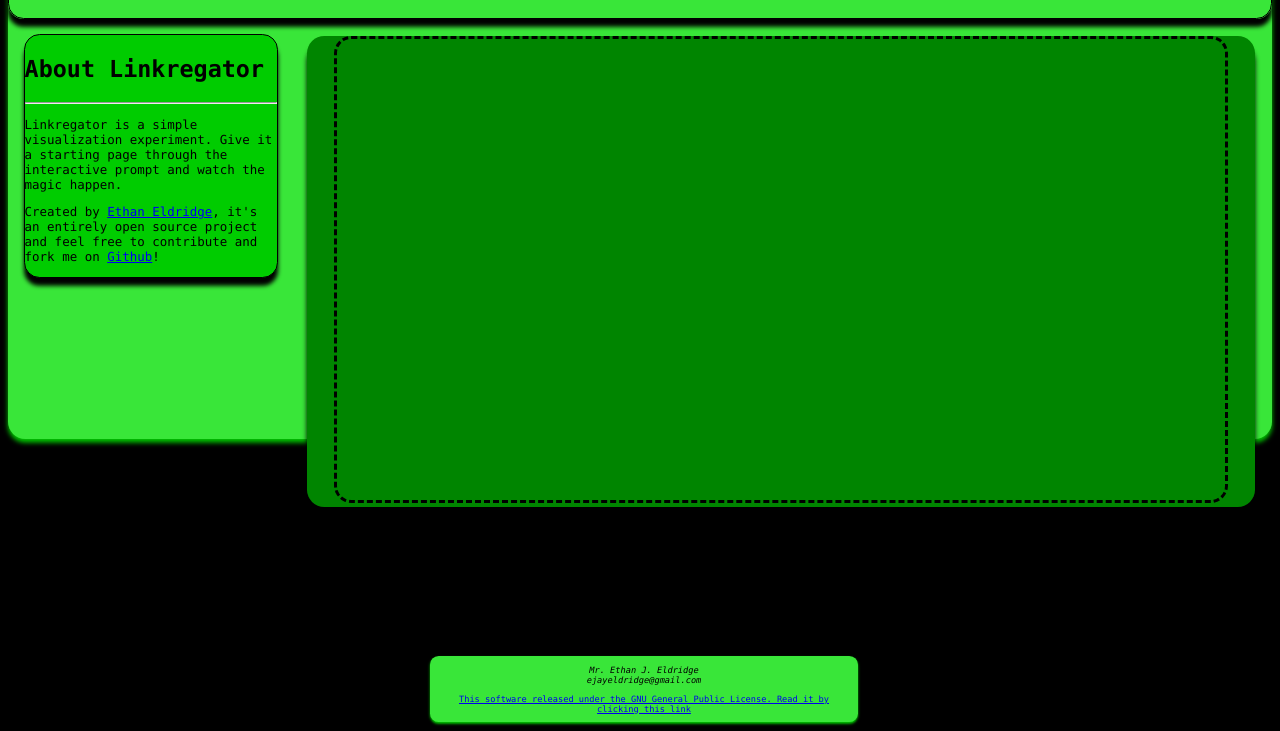
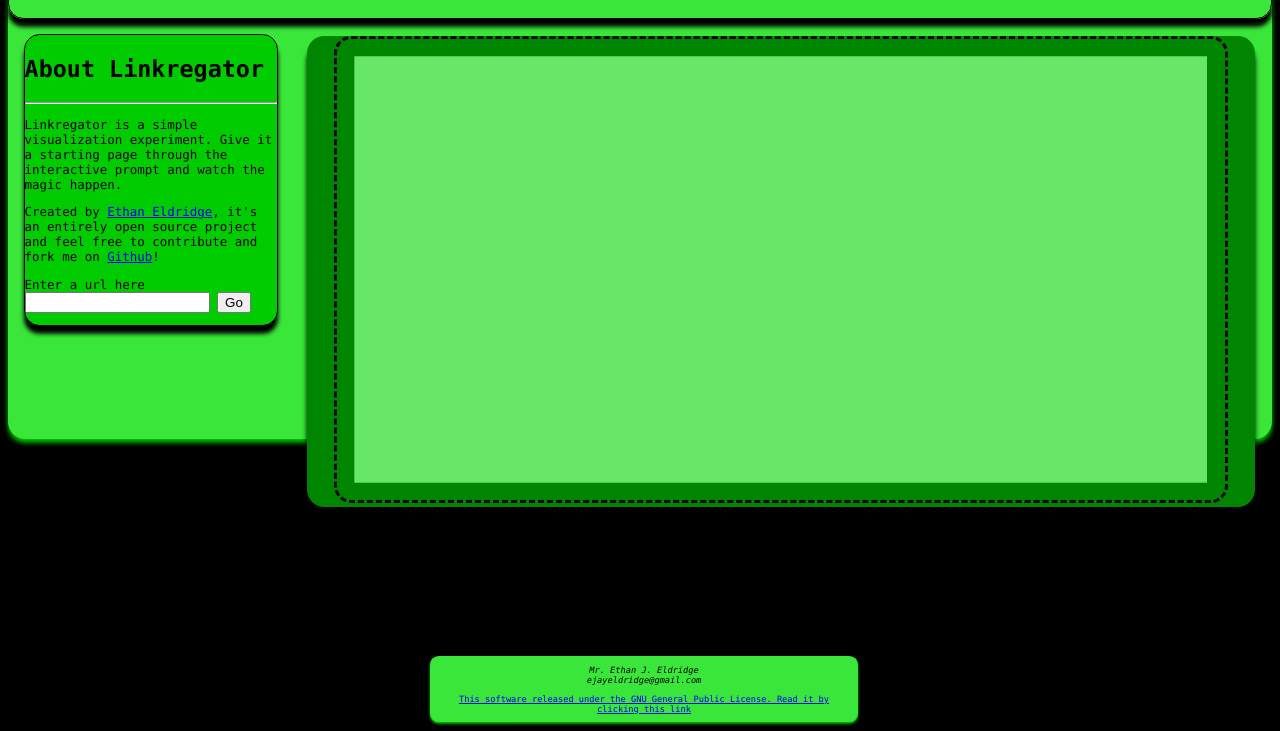
Before and after one commit to EJEHardenberg/Linkregater, a plain HTML site: page index.html in a window 1280 px wide. Shown: the part 69-800 px from the top of the page. Drawn offline with Linux system fonts and the light colour scheme.

Commit message:
Added basic canvas js. Added URL entry and button

```diff
--- a/index.html
+++ b/index.html
@@ -34,6 +34,11 @@
 				<p>
 					Created by <a href="http://www.uvm.edu/~ejeldrid">Ethan Eldridge</a>, it's an entirely open source project and feel free to contribute and fork me on <a href="http://www.github.com/EJEHardenberg/">Github</a>!
 				</p>
+				<p>
+					Enter a url here
+					<input type="text" id="urlEnter" ></input>
+					<input type="button" id="Go" value="Go"></input>
+				</p>
 			</div>
 
 			<!-- The Canvas to visualize on -->
--- /dev/null
+++ b/main.js
@@ -0,0 +1,23 @@
+/* Ethan Eldridge
+ * May 12th 2013
+ * main.js
+ * Interfaces with canvas object and actually does all the interesting things for linkregater
+ *
+ *
+*/
+
+var canvas = document.getElementById('canvas');
+
+//Make sure we got it
+if (canvas && canvas.getContext) {
+  // Get the 2d context of the canvas --only one per canvas
+  var context = canvas.getContext('2d');
+  var cWidth = canvas.width;
+  var cHeight = canvas.height;
+
+  if (context) {
+  	context.fillStyle = '#67E667';
+    context.fillRect(0, 0, cWidth, cHeight);
+
+  }
+}
--- a/style.css
+++ b/style.css
@@ -47,8 +47,10 @@ body{
 	font-size: 50%;
 	text-align: center;
 
+	clear: both;
 	position: absolute;
 	bottom: 0;
+	margin-top: 3em;
 	margin-right: 33%;
 	margin-left: 33%;
 	margin-bottom: 1em;
```
